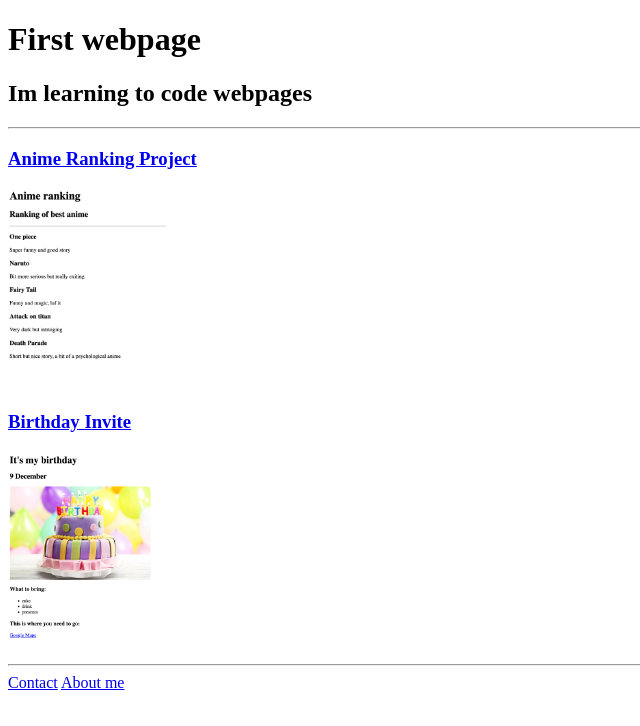
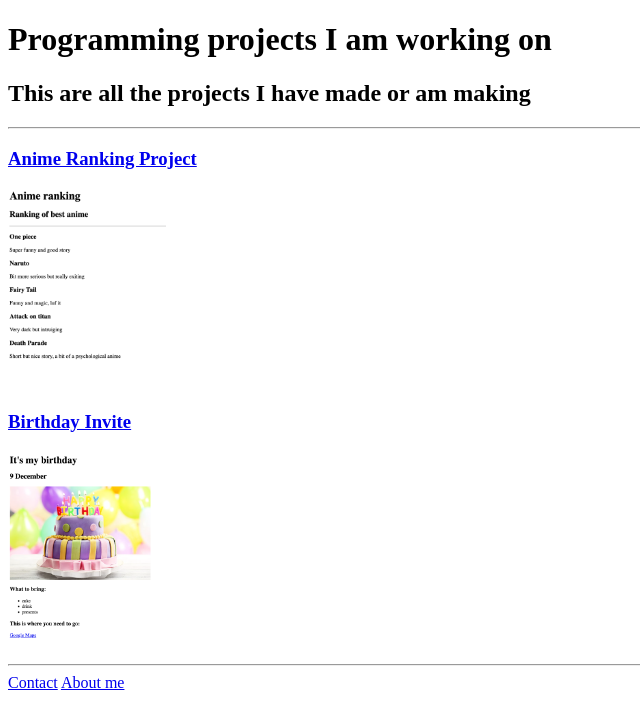
Before and after one commit to Ngunga/html-portfolio, a plain HTML site: page index.html in a window 1280 px wide. Shown: the whole page, without its empty margins (0-640 px from the left). Drawn offline with Linux system fonts and the light colour scheme.

Commit message:
Add files via upload

```diff
--- a/index.html
+++ b/index.html
@@ -3,11 +3,11 @@
   <head>
     <meta charset="UTF-8" />
     <meta name="viewport" content="width=device-width, initial-scale=1.0" />
-    <title>First html page</title>
+    <title>My Projects</title>
   </head>
   <body>
-    <h1>First webpage</h1>
-    <h2>Im learning to code webpages</h2>
+    <h1>Programming projects I am working on</h1>
+    <h2>This are all the projects I have made or am making</h2>
     <hr />
     <h3><a href="./public/movie-ranking.html">Anime Ranking Project</a></h3>
     <img
```
